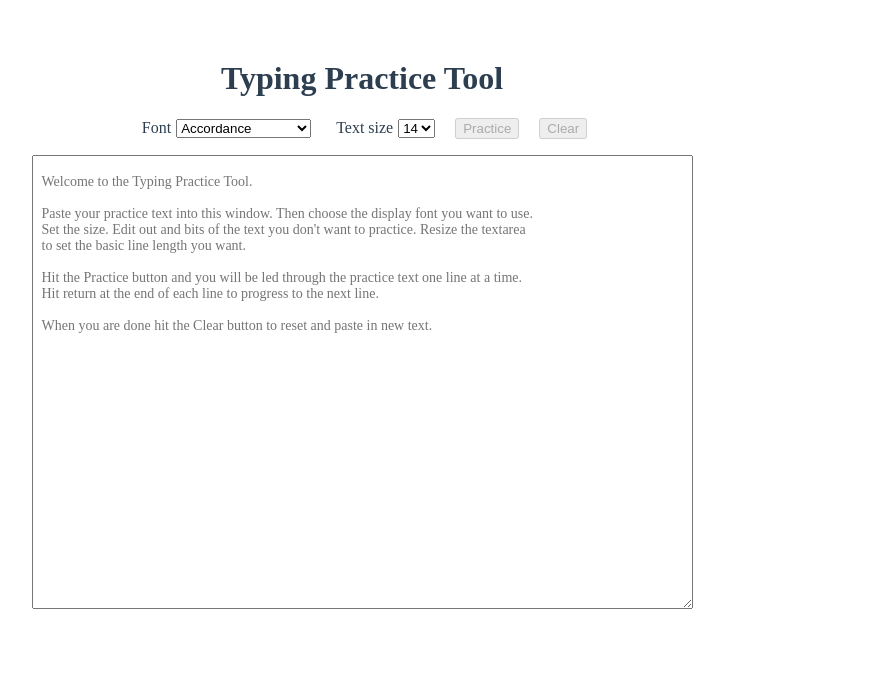
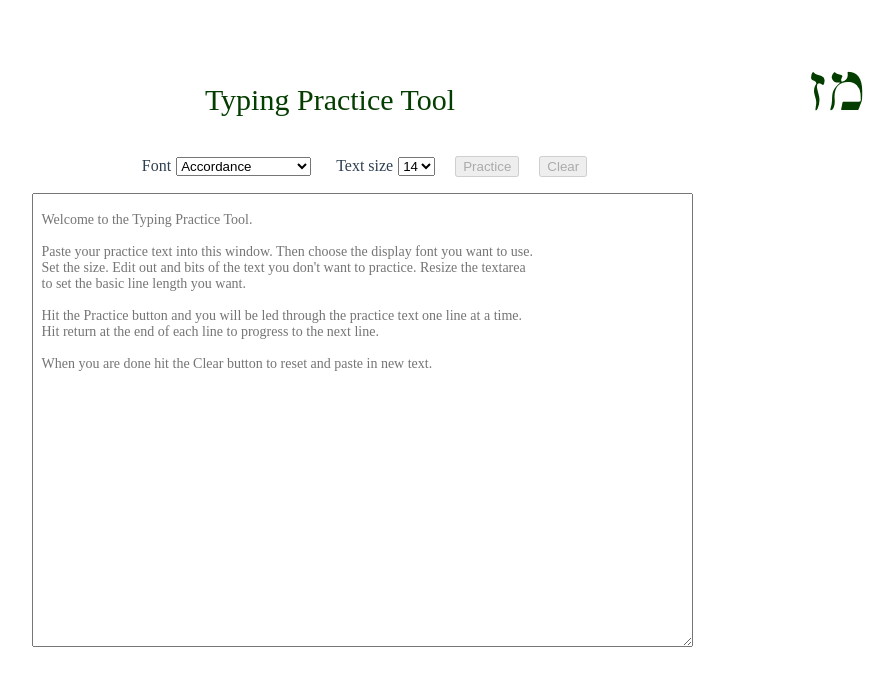
Before and after one commit to 47rooks/typing-tutor, a Vue app: page / in a window 1280 px wide. Shown: the top 686 px of the page, without its empty margins (278-1172 px from the left). Built offline with nearby package versions, Linux system fonts and the light colour scheme.

Commit message:
make compatible with the 47rooks site

```diff
--- a/src/App.vue
+++ b/src/App.vue
@@ -1,14 +1,12 @@
 <template>
   <div id="app">
-    <h1>Typing Practice Tool</h1>
+    <header>
+    <span>Typing Practice Tool</span>
+    <a href="http://47rooks.com">
+      <img id="logo" src="./images/MemZayin64PaleGreen.png">
+    </a>
+    </header>
     <TypingPractice msg="Welcome to Your Vue.js + TypeScript App" />
-        <!-- <header>
-      <div>
-      <span></span>
-      <img id="logo" alt="47Rooks logo" src="assets/MemZayin64PaleGreen.png"/>
-    </div>
-  </header> -->
-
   </div>
 </template>
 
@@ -39,4 +37,20 @@ input {
   margin-top: 60px;
   /* color: #043d00;  Standard 47rooks green*/
 }
+img#logo {
+  float: right;
+}
+div#app > header {
+  /* width:100%;*/
+  height:80px;
+  width: 80%;
+  margin: auto;
+  background:#fff;    /* #d1e0e1; */
+  color:#043d00;                /*   #333;*/
+  font-weight: normal;
+  font-size: 30px;
+  text-align:center;
+  line-height: 80px;
+  vertical-align: baseline;
+}
 </style>
```
Also changed, not shown: src/images/MemZayin64PaleGreen.png (added).
